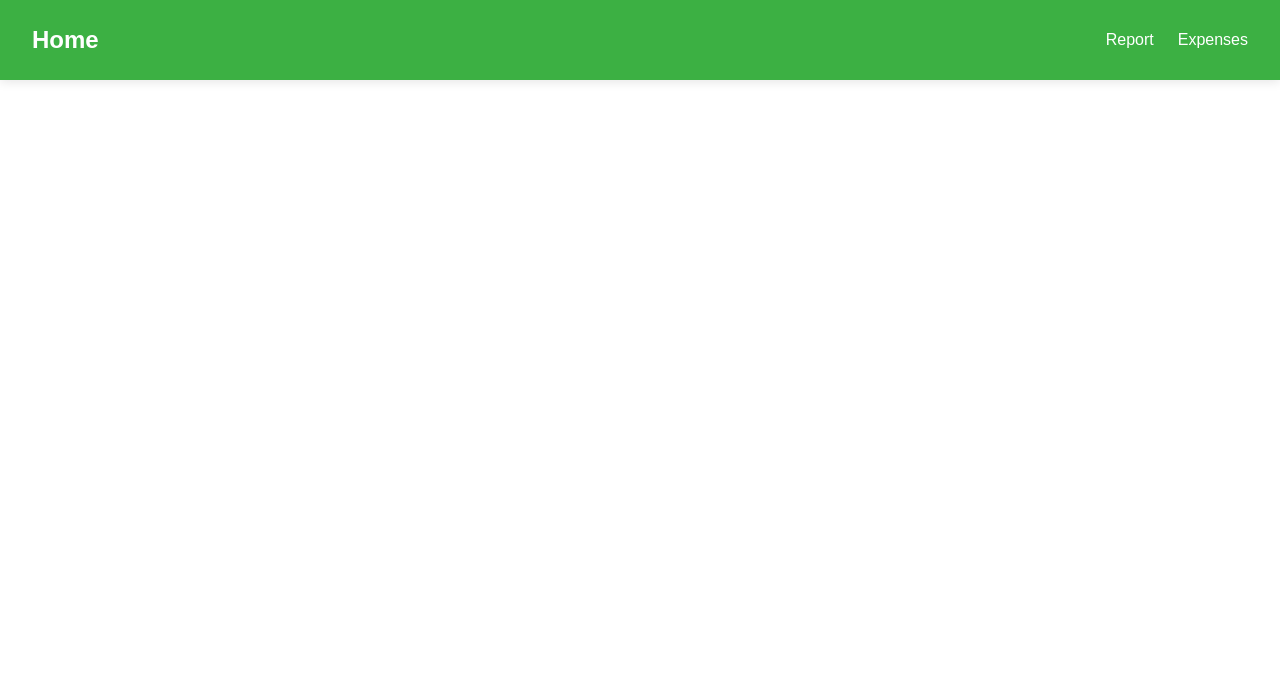
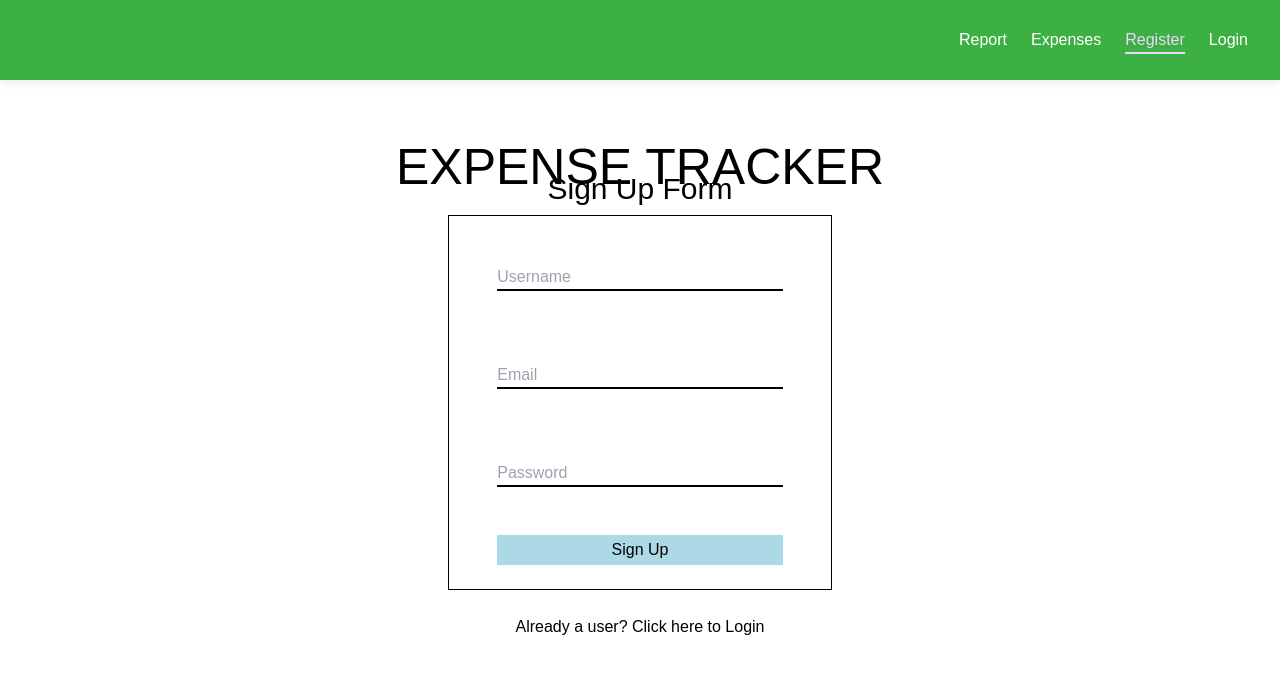
Before and after one commit to Study-Program-Applied-Computer-Science/udi-triozeit, a Vue app: page /signup in a window 1280 px wide. Shown: the top 674 px of the page. Built offline with nearby package versions, Linux system fonts and the light colour scheme.

Commit message:
Adding Login Feture

```diff
--- a/package.json
+++ b/package.json
@@ -5,13 +5,15 @@
   "scripts": {
     "serve": "vue-cli-service serve",
     "build": "vue-cli-service build",
-    "lint": "vue-cli-service lint"
+    "lint": "vue-cli-service lint",
+     "db": "json-server --watch db.json --port 5001"
   },
   "dependencies": {
     "core-js": "^3.8.3",
     "json-server": "^1.0.0-beta.3",
     "vue": "^3.2.13",
-    "vue-router": "^4.5.0"
+    "vue-router": "^4.5.0",
+    "vuex": "^4.1.0"
   },
   "devDependencies": {
     "@babel/core": "^7.12.16",
--- a/src/components/nav/Header.vue
+++ b/src/components/nav/Header.vue
@@ -1,7 +1,7 @@
 <template>
   <header class="header">
     <div class="header__logo">
-      <router-link to="/">Home</router-link>
+      <!-- <router-link to="/"><img :src="require('@/assets/image.png')"></router-link> -->
     </div>
     <nav class="header__nav">
       <ul>
@@ -10,6 +10,17 @@
         </li>
         <li>
           <router-link to="/expenses">Expenses</router-link>
+        </li>
+        <li v-if=!isLoggedIn>
+          <router-link to="/signup">Register</router-link>
+        </li>
+
+        <li  v-if=!isLoggedIn>
+          <router-link to="/login">Login</router-link>
+        </li>
+
+        <li  v-if=isLoggedIn>
+          <router-link to="/login" @click="logout">Logout</router-link>
         </li>
       </ul>
     </nav>
@@ -21,12 +32,16 @@
 export default {
   name: "HeaderComponent",
   computed: {
-
+    isLoggedIn()
+    {
+      return this.$store.getters.isAuthenticated;
+    }
   },
   methods: {
-    login() {
-
-    },
+    logout()
+    {
+      this.$store.commit("logout");
+    }
   },
 };
 </script>
--- /dev/null
+++ b/src/components/pages/Login.vue
@@ -0,0 +1,153 @@
+<template>
+    <div class="sign-up">
+      <h1>EXPENSE TRACKER</h1>
+
+
+      <div class="container">
+        <h1>Login</h1>
+
+        <div class="info-container">
+          <form @submit.prevent="login" class="form-container">
+            <label for="email"></label><br>
+            <input v-model="email" type="email" id="email" name="Email" placeholder="Email"><br>
+            <br>
+            <label for="password"></label><br>
+            <input v-model="password" type="password" id="password" name="password" placeholder="Password"><br>
+            <br>
+            <input type="submit" value="Login">
+          </form>
+        </div>
+        <p v-if="successMessage != ''">{{ successMessage }}</p>
+
+      </div>
+    </div>
+  </template>
+
+
+
+
+
+  <script>
+  export default {
+    name: "LogIn",
+    data() {
+      return {
+        email: "",
+        password: "",
+        successMessage: "",
+      }
+    },
+
+    methods:
+    {
+      login()
+      {
+        const userdetails = this.$store.getters["signUp/getUserDetails"];
+        const user = userdetails.find((i)=>{
+            return i.email === this.email
+        });
+
+        console.log(user);
+
+        if(user)
+        {
+            if(user.password === this.password){
+                this.successMessage="Login Successfull";
+                this.$store.commit("login",{username:this.username})
+                this.$router.push("/");
+            }
+            else{
+                this.successMessage="Wrong Password"
+            }
+
+        }
+        else
+        {
+            this.successMessage="User Doesnot exist"
+        }
+      },
+
+
+
+    }
+  }
+
+  </script>
+
+
+
+  <style scoped>
+  * {
+    margin: 0;
+    padding: 0;
+    box-sizing: border-box;
+  }
+
+  .sign-up {
+    height: 100vh;
+    width: 100%;
+    display: flex;
+    flex-direction: column;
+    justify-content: flex-start;
+    align-items: center;
+    padding-top: 50px;
+    gap: 10px;
+  }
+
+  .sign-up h1 {
+    font-size: 50px;
+    font-weight: 100;
+  }
+
+  .background-video {
+    width: 100%;
+    height: 100%;
+    object-fit: cover;
+    z-index: -1;
+    position: fixed;
+    top: 0;
+  }
+
+  .container {
+    display: flex;
+    flex-direction: column;
+    align-items: center;
+    justify-content: center;
+    gap: 20px;
+    width: 30%;
+    height: 50%;
+    border: solid, 1px, black;
+  }
+
+  .info-container {
+    width: 80%;
+    padding: 10px;
+  }
+
+  .form-container {
+    display: flex;
+    flex-direction: column;
+    width: 100%;
+
+  }
+
+  .container h1 {
+    font-size: 30px;
+    color: black;
+    font-weight: 100;
+  }
+
+  input[type="text"],
+  input[type="password"],
+  input[type="email"] {
+    outline: 0;
+    border-width: 0px 0px 2px;
+    border-color: black;
+    background: transparent;
+  }
+
+  input[type="submit"] {
+    background-color: lightblue;
+    height: 30px;
+  }
+  </style>
--- /dev/null
+++ b/src/components/pages/SignUp.vue
@@ -0,0 +1,154 @@
+<template>
+    <div class="sign-up">
+      <h1>EXPENSE TRACKER</h1>
+
+
+      <div class="container">
+        <h1>Sign Up Form</h1>
+
+        <div class="info-container">
+          <form @submit.prevent="signup" class="form-container">
+            <label for="uname"></label><br>
+            <input v-model="username" type="text" id="uname" name="UserName" placeholder="Username"><br>
+            <br>
+            <label for="email"></label><br>
+            <input v-model="email" type="email" id="email" name="Email" placeholder="Email"><br>
+            <br>
+            <label for="password"></label><br>
+            <input v-model="password" type="password" id="password" name="password" placeholder="Password"><br>
+            <br>
+            <input type="submit" value="Sign Up">
+          </form>
+        </div>
+        <p v-if="successMessage != ''">{{ successMessage }}</p>
+        <h6>Already a user? <a href="https://vuejs.org/">Click here to Login</a></h6>
+      </div>
+    </div>
+  </template>
+
+
+  <script>
+  export default {
+    name: "SignUp",
+    data() {
+      return {
+        username: "",
+        email: "",
+        password: "",
+        message: "",
+      };
+    },
+
+    methods: {
+      signup() {
+        if (this.username === "" || this.email === "" || this.password === "") {
+          alert("All Fields are required!!");
+          return;
+        }
+
+        const userdetails = this.$store.getters["signUp/getUserDetails"];
+        const user = userdetails.find((i) => i.username === this.username);
+
+        if (user) {
+          this.message = "User Already Exists";
+          this.clearDetails();
+          return;
+        }
+
+        this.$store.commit("signUp/setSignUpDetails", {
+          username: this.username,
+          email: this.email,
+          password: this.password,
+        });
+        this.message = "Sign In successful!!";
+        this.clearDetails();
+      },
+
+      clearDetails() {
+        this.username = "";
+        this.email = "";
+        this.password = "";
+      },
+    },
+  };
+  </script>
+
+
+
+
+  <style scoped>
+  * {
+    margin: 0;
+    padding: 0;
+    box-sizing: border-box;
+  }
+
+  .sign-up {
+    height: 100vh;
+    width: 100%;
+    /* background-color: lightgreen; */
+    display: flex;
+    flex-direction: column;
+    justify-content: flex-start;
+    align-items: center;
+    padding-top: 50px;
+    gap: 10px;
+  }
+
+  .sign-up h1 {
+    font-size: 50px;
+    font-weight: 100;
+  }
+
+  .background-video {
+    width: 100%;
+    height: 100%;
+    object-fit: cover;
+    z-index: -1;
+    position: fixed;
+    top: 0;
+  }
+
+  .container {
+    display: flex;
+    flex-direction: column;
+    align-items: center;
+    justify-content: center;
+    gap: 20px;
+    width: 30%;
+    height: 50%;
+    border: solid, 1px, black;
+  }
+
+  .info-container {
+    width: 80%;
+    padding: 10px;
+  }
+
+  .form-container {
+    display: flex;
+    flex-direction: column;
+    width: 100%;
+
+  }
+
+  .container h1 {
+    font-size: 30px;
+    color: black;
+    font-weight: 100;
+  }
+
+  input[type="text"],
+  input[type="password"],
+  input[type="email"] {
+    outline: 0;
+    border-width: 0px 0px 2px;
+    border-color: black;
+    background: transparent;
+  }
+
+  input[type="submit"] {
+    background-color: lightblue;
+    height: 30px;
+  }
+  </style>
--- /dev/null
+++ b/src/store/index.js
@@ -0,0 +1,36 @@
+import { createStore } from "vuex";
+import signUpmodules from "./modules/SignUpModule.js";
+
+const store = createStore({
+  modules: {
+    signUp: signUpmodules,
+  },
+  state() {
+    return {
+      currentUser: {
+        username: "",
+      },
+      isLoggedIn: false,
+    };
+  },
+
+  getters: {
+    isAuthenticated(state) {
+      return state.isLoggedIn;
+    },
+  },
+
+  mutations: {
+    login(state, payload) {
+      state.isLoggedIn = true;
+      state.currentUser.username = payload.username;
+    },
+    logout(state) {
+      state.isLoggedIn = false;
+      state.currentUser.username = "";
+    },
+  },
+
+  actions: {},
+});
+export default store;
--- /dev/null
+++ b/src/store/modules/SignUpModule.js
@@ -0,0 +1,27 @@
+export default {
+  namespaced: true,
+  state() {
+    return {
+      userdetails: [],
+    };
+  },
+
+  actions: {},
+
+  mutations: {
+    setSignUpDetails(state, payload) {
+      const user = {
+        username: payload.username,
+        email: payload.email,
+        password: payload.password,
+      };
+      state.userdetails.push(user);
+    },
+  },
+
+  getters: {
+    getUserDetails(state) {
+      return state.userdetails;
+    },
+  },
+};
```
Also changed, not shown: src/main.js (+6 -4 lines), src/router.js (+4 -3 lines), 1 other file (tests, documents, lock files or other folders).
